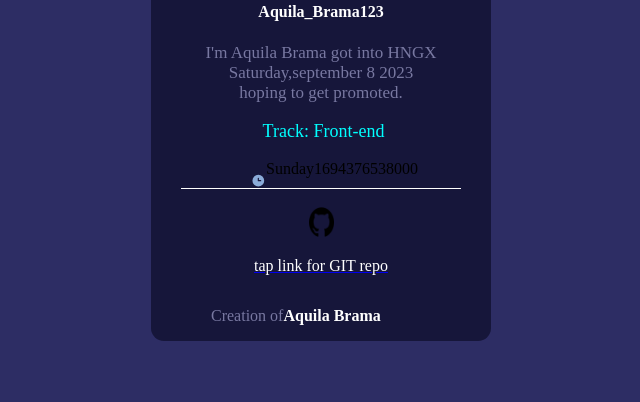
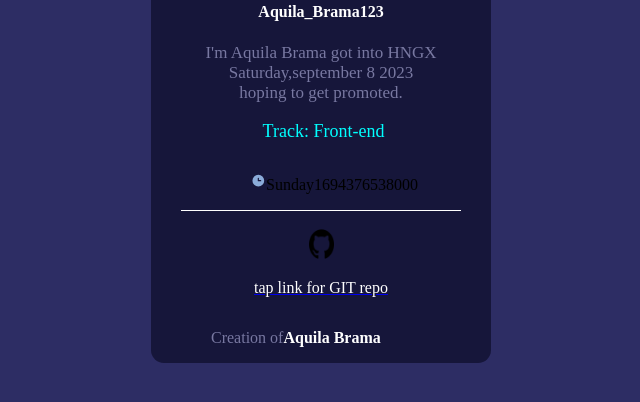
Before and after one commit to Aquilavibes/HNGX-web, a plain HTML site: page index.html in a window 1280 px wide. Shown: the part 378-780 px from the top of the page, without its empty margins (319-959 px from the left). Drawn offline with Linux system fonts and the light colour scheme.

Commit message:
Update index.html

```diff
--- a/index.html
+++ b/index.html
@@ -25,8 +25,8 @@
         </div>
         <div class="time">
             <img src="icon-clock.svg" id="UTC-time-date">
-             <span data-testid="currentDayOfTheWeek"></span>
-                    <span data-testid="currentUTCTime"></span>
+            <p><span data-testid="currentDayOfTheWeek"></span></p>
+                   <p><span data-testid="currentUTCTime"></span></p>
 
         </div>
 
```
